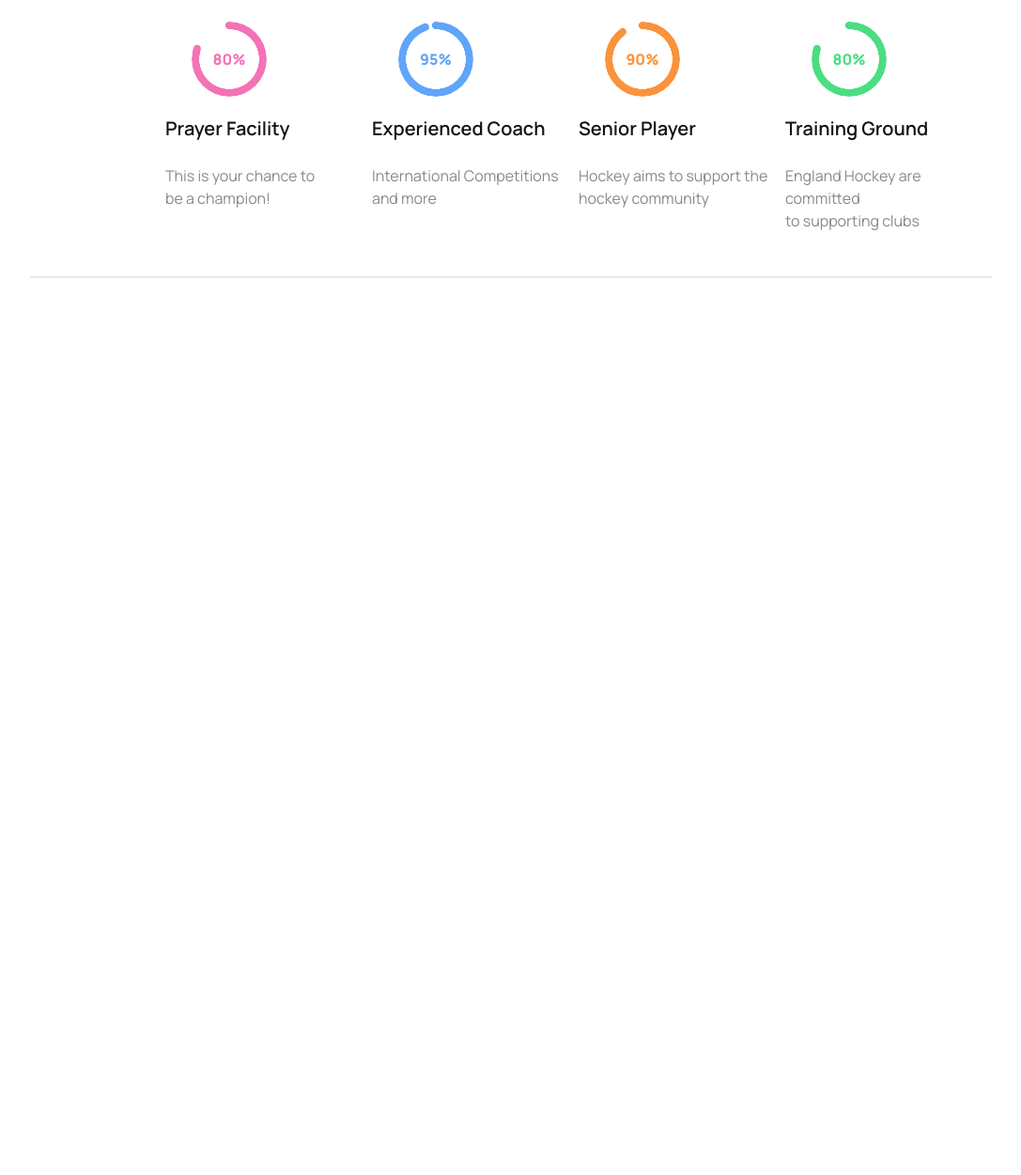
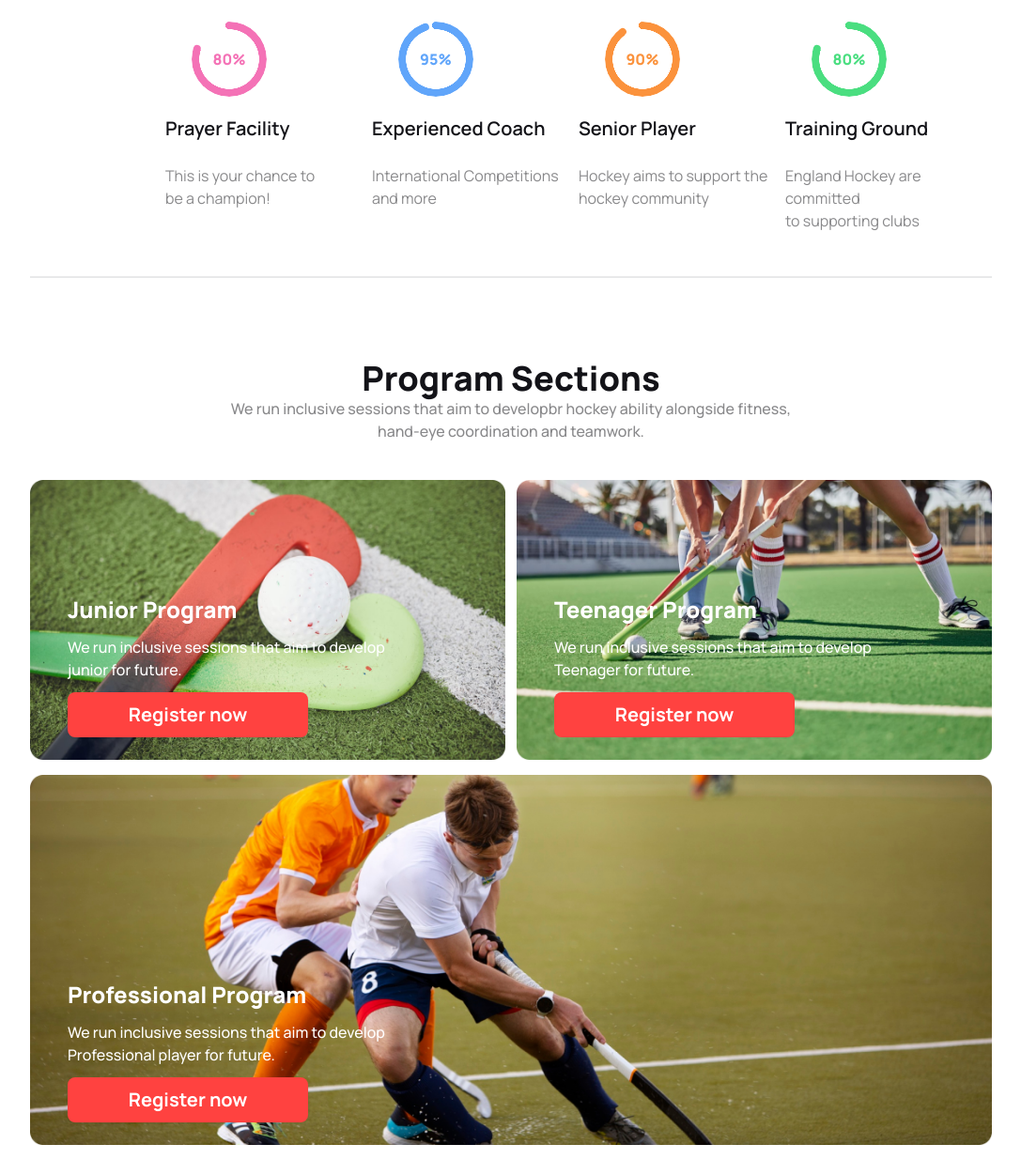
Before and after one commit to auddrisshow/assignment3, a plain HTML site: page index.html in a window 1280 px wide. Shown: the part 839-2090 px from the top of the page at 94% size, without its empty margins (96-1183 px from the left). Before the commit the page ends 1190 px from the top, so only its background shows below. Drawn offline with nearby package versions, Linux system fonts and the light colour scheme.

Commit message:
pictures done

```diff
--- a/index.html
+++ b/index.html
@@ -134,6 +134,66 @@
                 <div class="divider divider-end"></div>
         </section>
 
+        <section class="container mx-auto lg:px-32 py-8 ">
+          <div>
+            <h1 class="text-[#131318] text-4xl font-extrabold text-center">Program Sections</h1>
+
+            <p class="min-h-12 min-w-32 text-[#89898B] text-base font-medium text-center ">We run inclusive sessions that aim to developbr
+               hockey ability alongside fitness, <br>hand-eye coordination and teamwork. </p>
+          </div>
+          <!-- picture with message -->
+
+          <div class=" mt-10 lg:flex justify-between gap-3">
+
+          <div class="flex-1 relative  mb-4">
+            <div>
+              <img class="w-full" src="Images/2.png" alt="">
+            </div>
+
+            <div class="absolute -translate-y-44 left-10 space-y-3" >
+              <h1 class="text-[#FFF] text-2xl font-extrabold text-left">Junior Program</h1>
+              <p class=" text-[#FFF] text-base font-medium text-left ">We run inclusive sessions that aim to develop <br> junior for future.
+               </p>
+               <button class="btn btn-wide bg-[#ff4240] border-none text-xl font-bold text-[#FFF]">Register now</button>
+
+            </div>
+          </div>
+
+          <div class="flex-1 relative">
+
+            <div>
+
+              <img class="w-full" src="Images/3.png" alt="">
+
+            </div>
+
+            <div class="absolute -translate-y-44 left-10 space-y-3" >
+              <h1 class="text-[#FFF] text-2xl font-extrabold text-left">Teenager Program</h1>
+              <p class=" text-[#FFF] text-base font-medium text-left ">We run inclusive sessions that aim to develop <br> Teenager for future.
+               </p>
+               <button class="btn btn-wide bg-[#ff4240] border-none text-xl font-bold text-[#FFF]">Register now</button>
+
+            </div>
+
+
+          </div>
+        </div>
+          <div class="relative">
+        <div class="">
+          <img class="w-full h-full" src="Images/4.png" alt="">
+        </div>
+
+        <div class="absolute -translate-y-44 left-10 space-y-3" >
+          <h1 class="text-[#FFF] text-2xl font-extrabold text-left">Professional Program</h1>
+          <p class=" text-[#FFF] text-base font-medium text-left ">We run inclusive sessions that aim to develop <br> Professional player for future.
+           </p>
+           <button class="btn btn-wide bg-[#ff4240] border-none text-xl font-bold text-[#FFF]">Register now</button>
+
+        </div>
+      </div>
+    </section>
+
+
 
     </main>
     <footer></footer>
```
